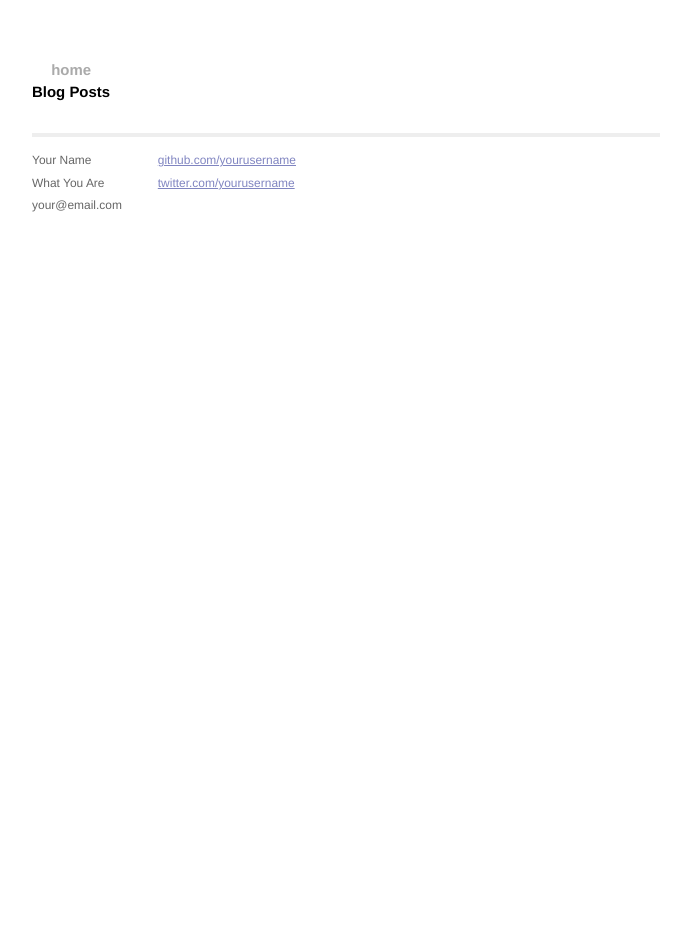
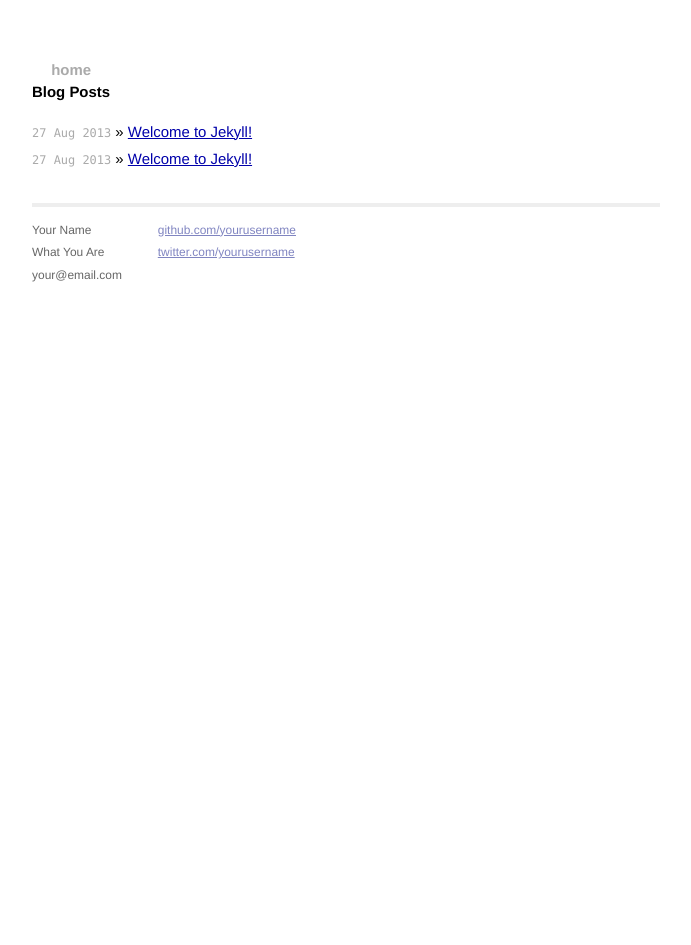
Before and after one commit to tedw/tedw.github.io, a Jekyll site: the page built from index.html, in a window 1280 px wide. Shown: the whole page, without its empty margins (294-985 px from the left). Built offline with Jekyll 4.4.1, drawn with Linux system fonts in a browser that asks for light colours; a file with an impossible date is left out.

Commit message:
Fix post headers

```diff
--- a/_posts/2013-08-27-welcome-to-jekyll.markdown
+++ b/_posts/2013-08-27-welcome-to-jekyll.markdown
@@ -1,7 +1,7 @@
 ---
 layout: post
 title: "Welcome to Jekyll!"
-date: {}
+date: 2013-08-27 19:01:24
 categories: jekyll update
 published: true
 ---
--- a/_posts/2013-08-27-your-filename.md
+++ b/_posts/2013-08-27-your-filename.md
@@ -1,5 +1,9 @@
 ---
-published: false
+layout: post
+title: "Welcome to Jekyll!"
+date: 2013-08-27 18:39:24
+categories: jekyll update
+published: true
 ---
 
 ## A New Post
```
